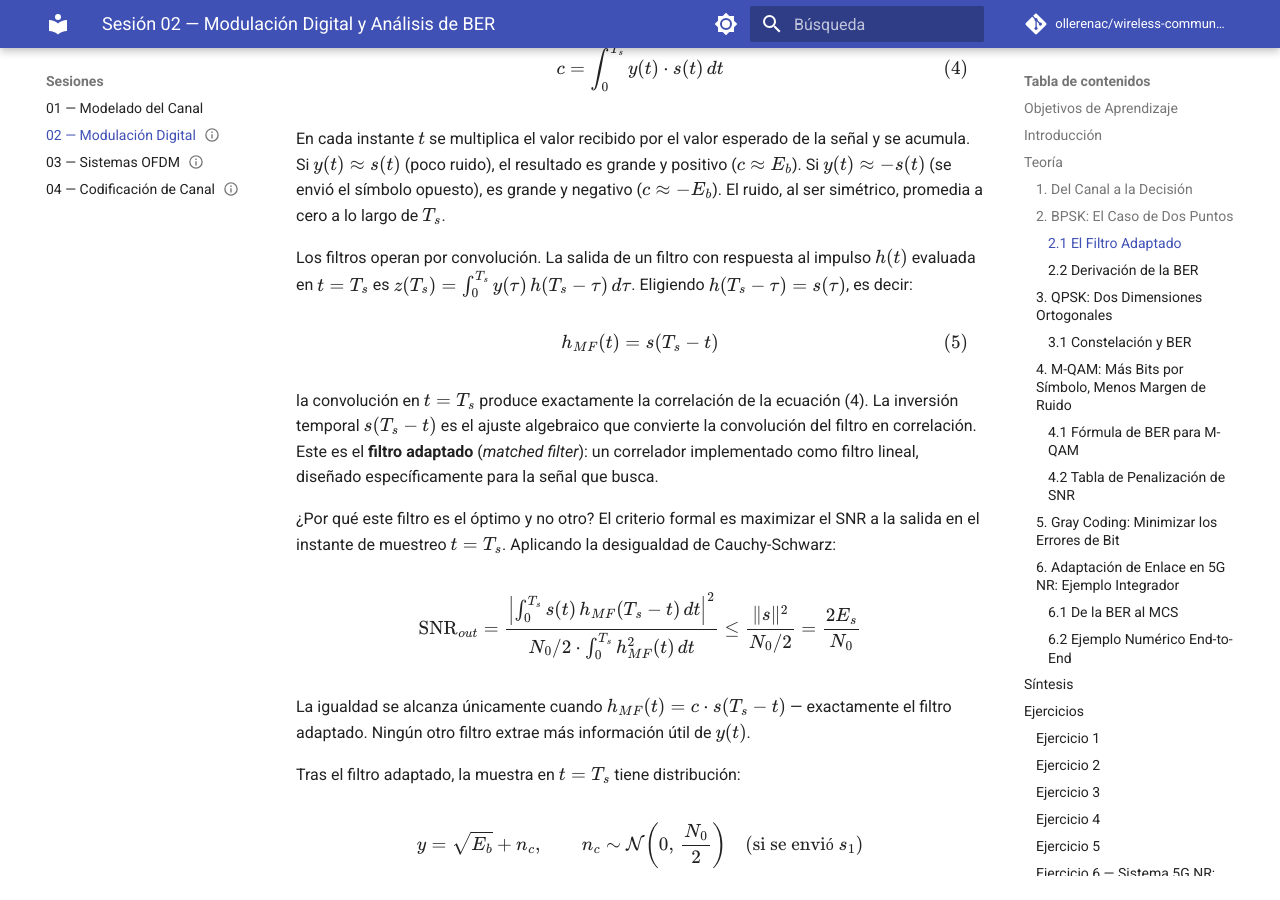
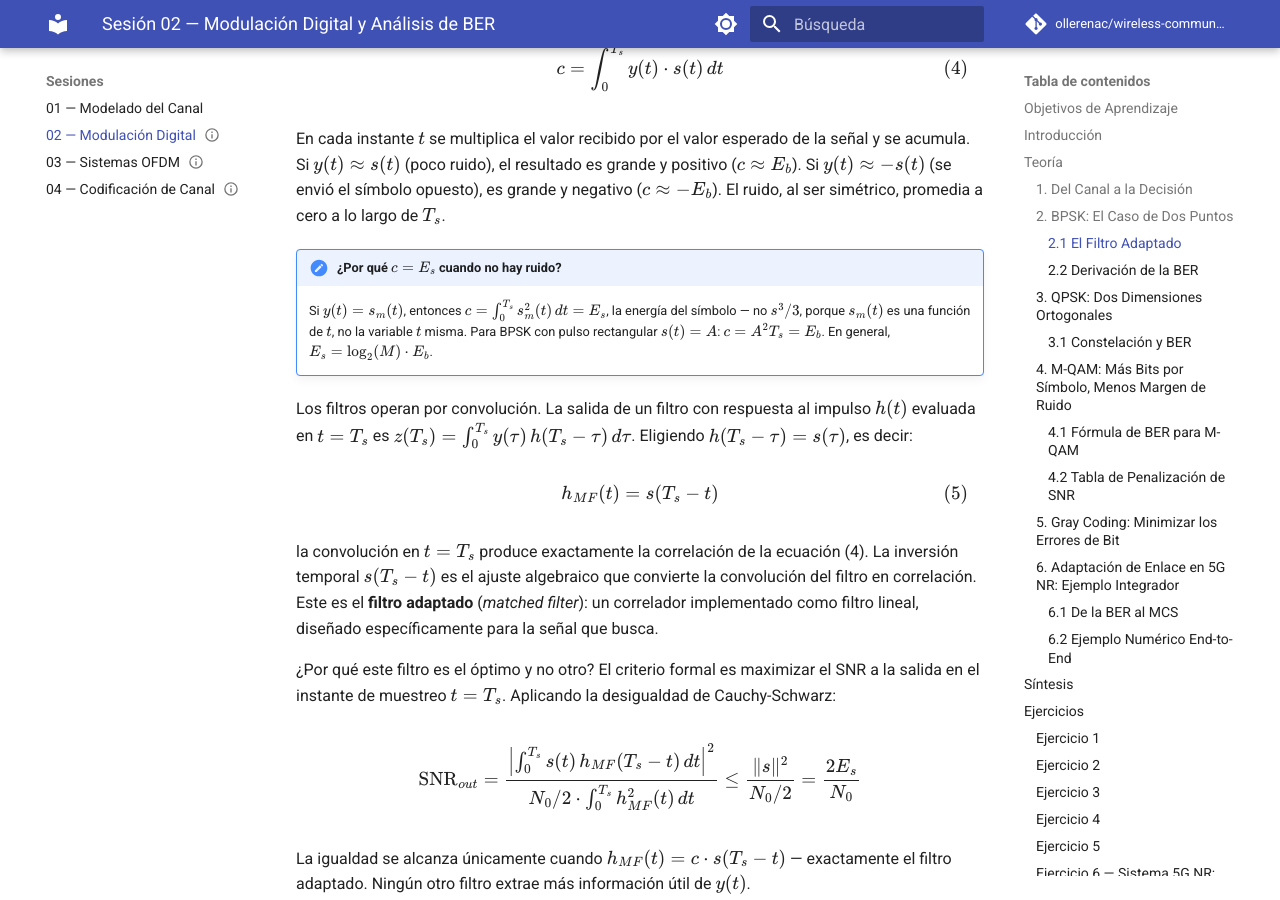
Before and after one commit to ollerenac/wireless-communication-systems, an MkDocs documentation site: the page built from docs/sessions/02-digital-modulation/index.md, in a window 1280 px wide and 900 px high, scrolled down 3909 px. Built offline with MkDocs 1.6.1 and Material for MkDocs 9.7.7, drawn with Linux system fonts in a browser that asks for light colours; comment, search, counter and statistics services are not loaded.

Commit message:
S02 §2.1: add note box clarifying c=Es integral and Eb vs Es relation
Co-Authored-By: Claude Sonnet 4.6 <noreply@anthropic.com>

```diff
--- a/docs/sessions/02-digital-modulation/index.md
+++ b/docs/sessions/02-digital-modulation/index.md
@@ -81,6 +81,9 @@ La operación natural para medir cuánto se parece $y(t)$ a cada símbolo candid
 $$c = \int_0^{T_s} y(t) \cdot s(t) \, dt \tag{4}$$
 
 En cada instante $t$ se multiplica el valor recibido por el valor esperado de la señal y se acumula. Si $y(t) \approx s(t)$ (poco ruido), el resultado es grande y positivo ($c \approx E_b$). Si $y(t) \approx -s(t)$ (se envió el símbolo opuesto), es grande y negativo ($c \approx -E_b$). El ruido, al ser simétrico, promedia a cero a lo largo de $T_s$.
+
+!!! note "¿Por qué $c = E_s$ cuando no hay ruido?"
+    Si $y(t) = s_m(t)$, entonces $c = \int_0^{T_s} s_m^2(t)\,dt = E_s$, la energía del símbolo — no $s^3/3$, porque $s_m(t)$ es una función de $t$, no la variable $t$ misma. Para BPSK con pulso rectangular $s(t)=A$: $c = A^2 T_s = E_b$. En general, $E_s = \log_2(M)\cdot E_b$.
 
 Los filtros operan por convolución. La salida de un filtro con respuesta al impulso $h(t)$ evaluada en $t = T_s$ es $z(T_s) = \int_0^{T_s} y(\tau)\,h(T_s - \tau)\,d\tau$. Eligiendo $h(T_s - \tau) = s(\tau)$, es decir:
 
```
